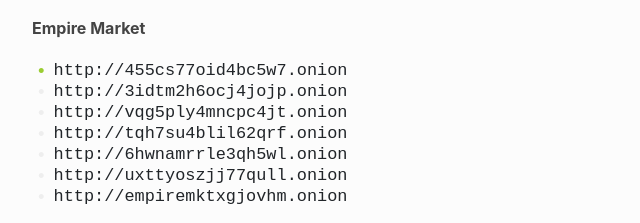
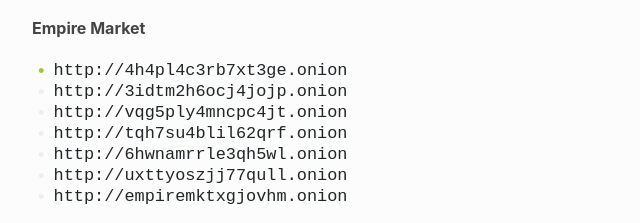
Before and after one commit to EmpireChecker/dark.fail, a plain HTML site: page index.html in a window 1280 px wide. Shown: the part 505-728 px from the top of the page, 224-864 px from the left. Drawn offline with Linux system fonts and the light colour scheme.

Commit message:
Update index.html

```diff
--- a/index.html
+++ b/index.html
@@ -40,7 +40,7 @@
 <div class="online">
 <ul>
 <li class="online status1">
-<code>http://455cs77oid4bc5w7.onion</code>
+<code>http://4h4pl4c3rb7xt3ge.onion</code>
 </li>
 <li class="online status2">
 <code>http://3idtm2h6ocj4jojp.onion</code>
```
